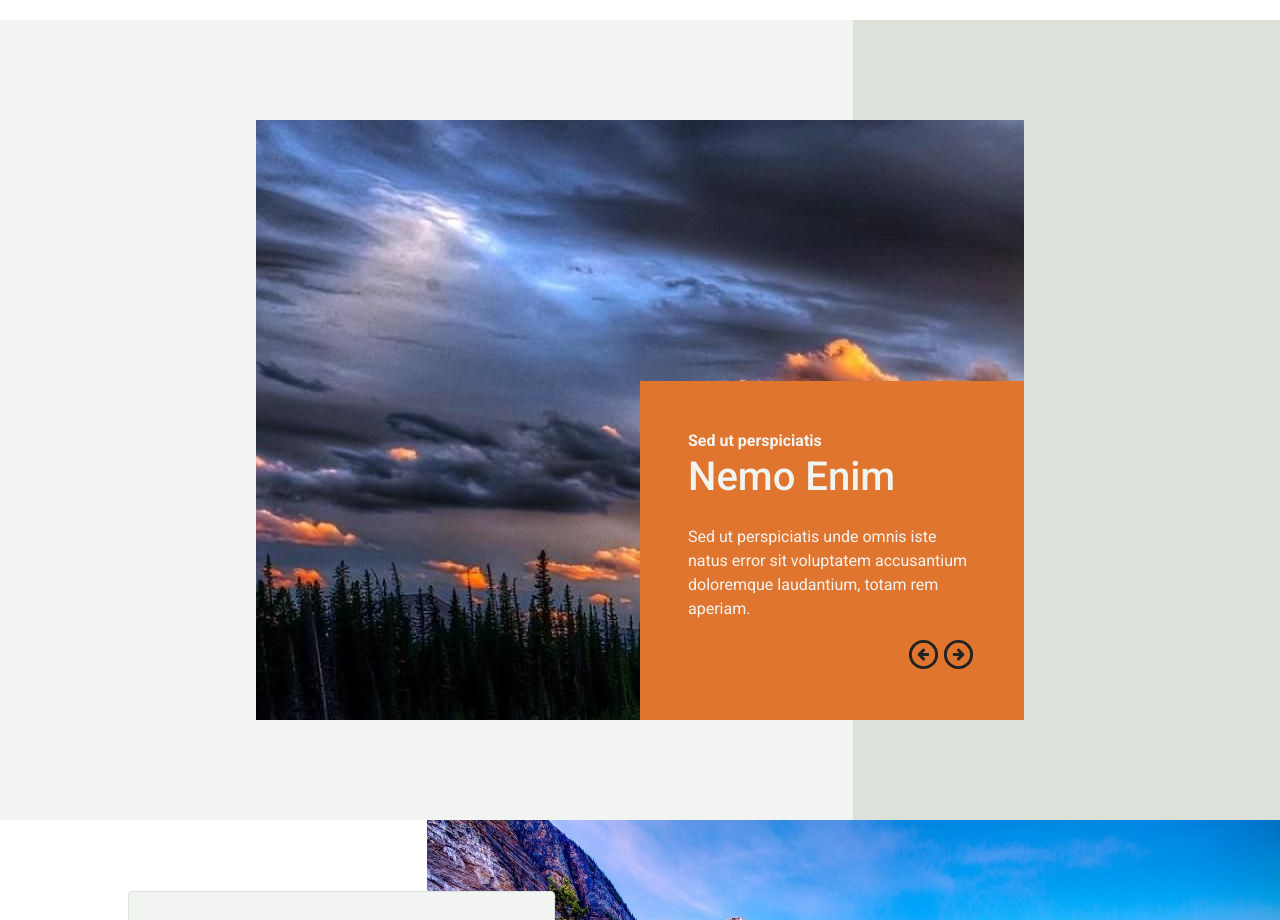
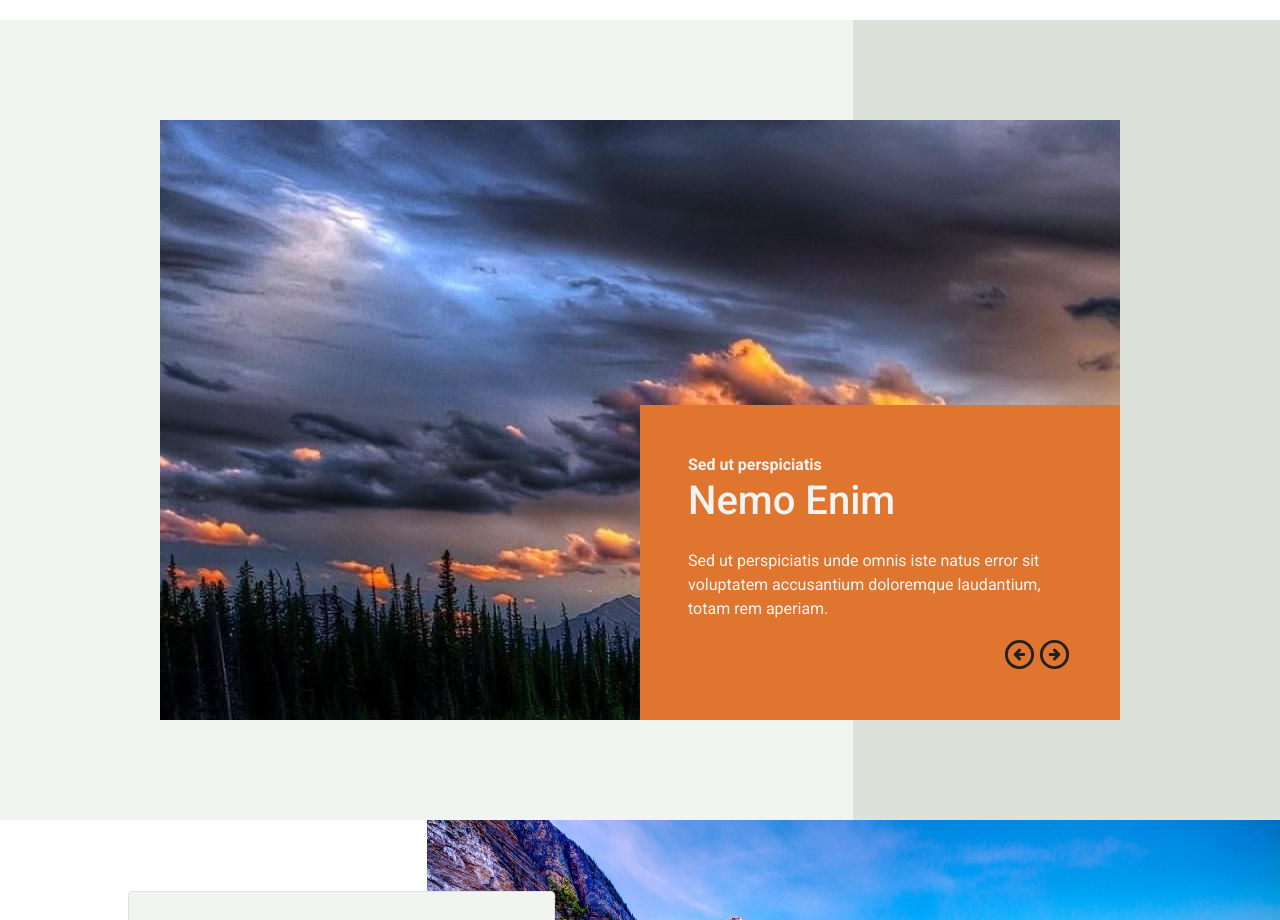
Before and after one commit to pablotejedor/pinhead, a React (Vite) app: page / in a window 1280 px wide. Shown: the part 1380-2300 px from the top of the page. Built offline with nearby package versions, Linux system fonts and the light colour scheme.

Commit message:
width fixed in products

```diff
--- a/src/components/Products.jsx
+++ b/src/components/Products.jsx
@@ -33,7 +33,7 @@ export default function Products() {
       <div className="col-8 bg-gray-100 h-100"></div>
       <div className="col-4 bg-gray-200 h-100"></div>
       <div
-        className="position-absolute top-50 start-50 translate-middle vw-60 vh-75"
+        className="position-absolute top-50 start-50 translate-middle vw-75 vh-75"
         style={{
           background: `transparent url(${images[step]}) 0% 0% no-repeat padding-box`,
         }}
--- a/src/index.css
+++ b/src/index.css
@@ -689,6 +689,10 @@
   width: 60vw !important;
 }
 
+.vw-75 {
+  width: 75vw !important;
+}
+
 .vw-100 {
   width: 100vw !important;
 }
--- a/src/index.scss
+++ b/src/index.scss
@@ -77,6 +77,7 @@ $utilities: map-merge(
         30: 30vw,
         40: 40vw,
         60: 60vw,
+        75: 75vw,
         100: 100vw,
       ),
     ),
```
Also changed, not shown: 1 other file (tests, documents, lock files or other folders).
